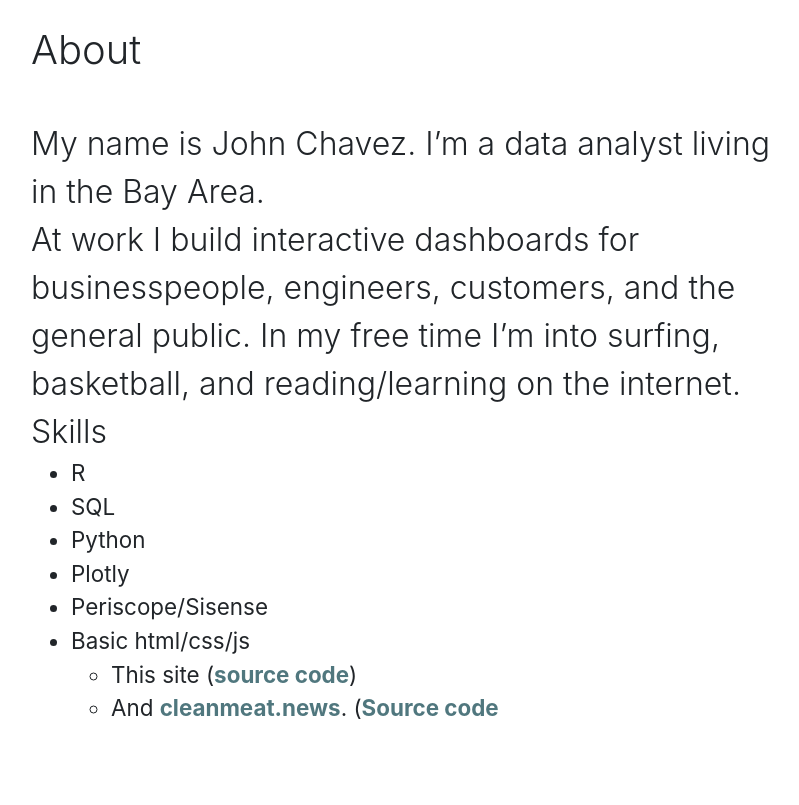
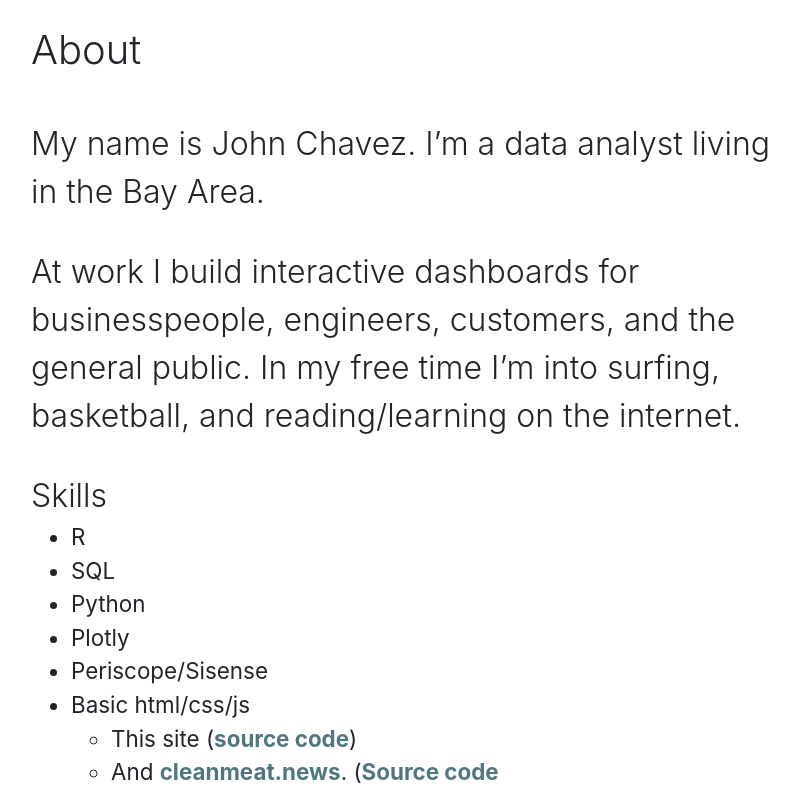
Before and after one commit to j2cz/j2cz.github.io, a Jekyll site: the page built from about.md, in a window 1280 px wide. Shown: the part 156-961 px from the top of the page, without its empty margins (225-1024 px from the left). Built offline with Jekyll 4.4.1, drawn with Linux system fonts in a browser that asks for light colours; before the commit the page ends 900 px from its top, so only the background shows below that.

Commit message:
Spacing in about

```diff
--- a/about.md
+++ b/about.md
@@ -15,7 +15,11 @@ layout: default
 
 My name is John Chavez. I'm a data analyst living in the Bay Area.
 
+<p style="margin-bottom:2rem;"></p>
+
 At work I build interactive dashboards for businesspeople, engineers, customers, and the general public. In my free time I'm into surfing, basketball, and reading/learning on the internet.
+
+<p style="margin-bottom:2rem;"></p>
 
 Skills
 * R
```
